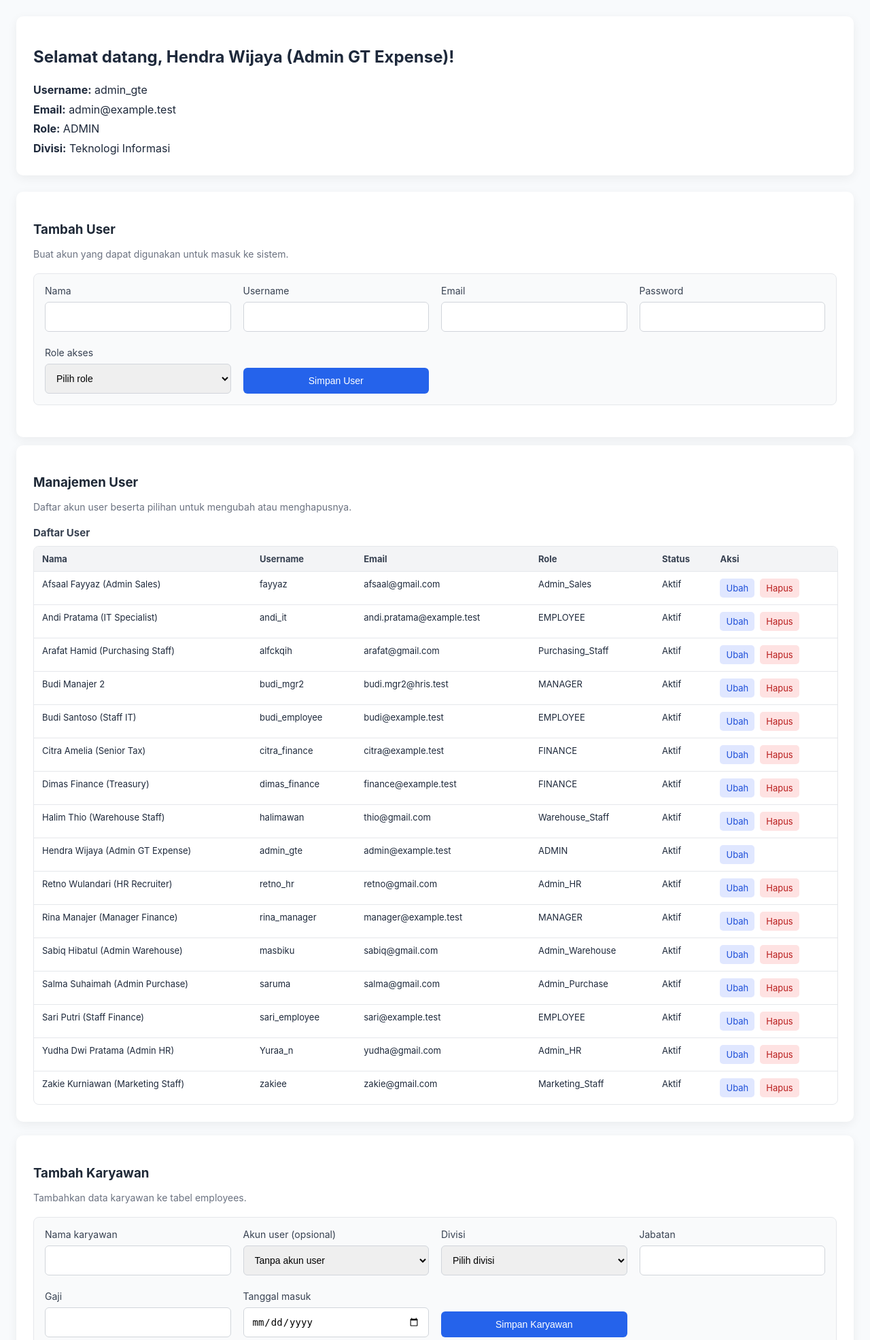
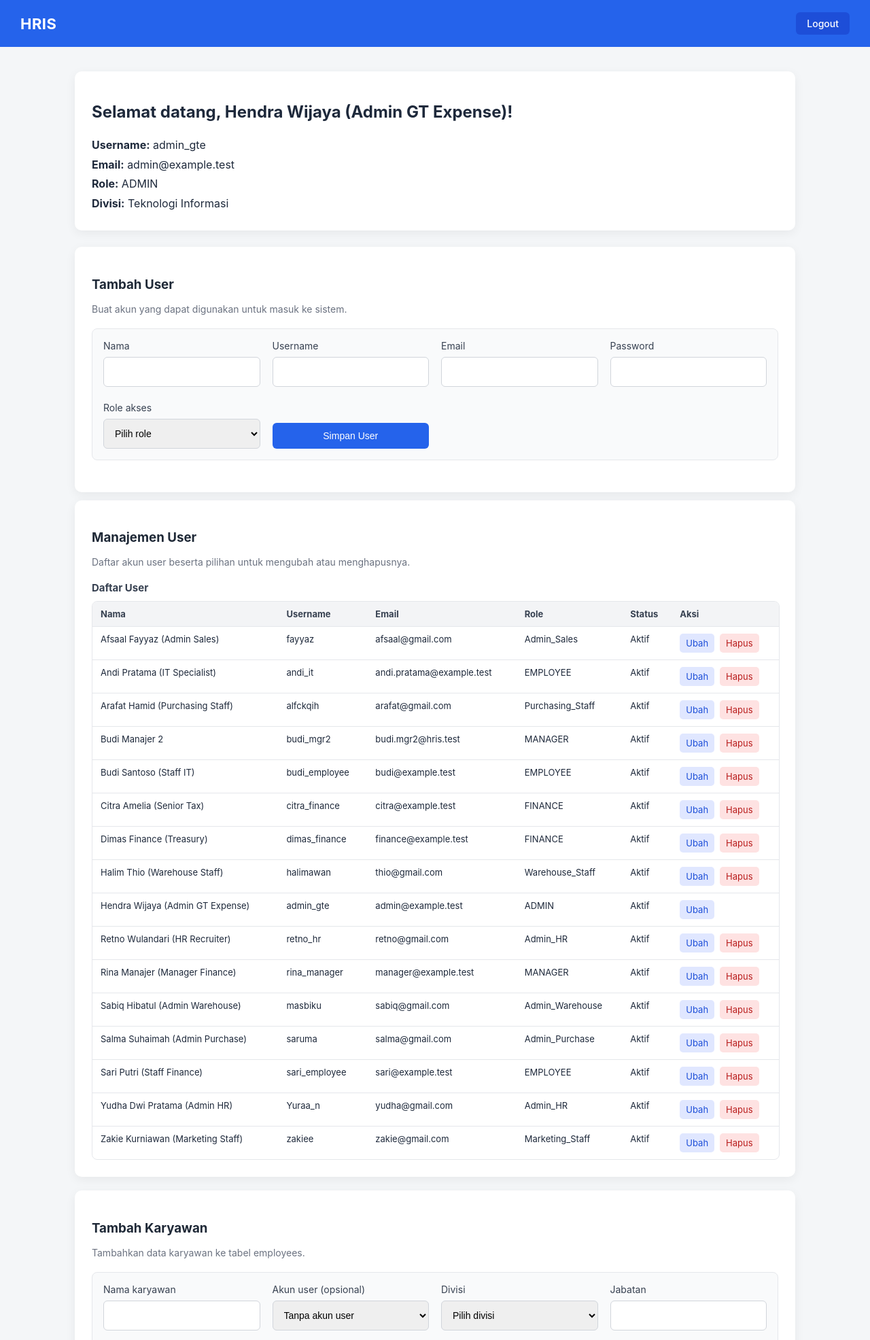
Before and after one commit to Rynfrl/hris, a PHP site: page /dashboard.php in a window 1280 px wide. Shown: the top 1971 px of the page at 68% size. Run offline with PHP 8.4, Linux system fonts and the light colour scheme; a user stored in the database is signed in; data comes from the database, SQL or seed files in the repository; data that the repository does not hold is empty.

Commit message:
feat(hris): add classic solid blue headbar with brand and logout

```diff
--- a/dashboard.php
+++ b/dashboard.php
@@ -104,33 +104,49 @@
     }
     body {
       font-family: -apple-system, BlinkMacSystemFont, "Segoe UI", Roboto, Helvetica, Arial, sans-serif;
-      background: #f8fafc;
+      background: #f4f6f8;
       margin: 0;
       color: #1e293b;
     }
 
-    .hris-layout {
-      min-height: 100vh;
+    .navbar {
+      background: #2563eb;
+      color: white;
+      padding: 18px 30px;
       display: flex;
-      flex-direction: column;
-      width: 100%;
-      margin: 0;
-      padding: 0;
-      background: #f8fafc;
+      justify-content: space-between;
+      align-items: center;
+      box-sizing: border-box;
     }
 
-    .hris-main {
-      flex: 1;
-      min-width: 0;
-      display: flex;
-      flex-direction: column;
-      width: 100%;
+    .navbar h2 {
+      margin: 0;
+      font-size: 22px;
+      font-weight: 700;
+      color: #ffffff;
+      letter-spacing: 0.02em;
+    }
+
+    .logout {
+      color: white;
+      text-decoration: none;
+      background: #1d4ed8;
+      padding: 8px 16px;
+      border-radius: 6px;
+      font-size: 14px;
+      font-weight: 500;
+      transition: background 0.15s ease;
+      display: inline-block;
+    }
+
+    .logout:hover {
+      background: #1e40af;
     }
 
     .container {
-      max-width: 1400px;
-      margin: 24px auto 48px;
-      padding: 0 24px;
+      max-width: 1100px;
+      margin: 36px auto 50px;
+      padding: 0 20px;
       width: 100%;
       box-sizing: border-box;
     }
@@ -369,11 +385,13 @@
 </head>
 
 <body>
-  <div class="hris-layout">
-    <!-- Main Content Area -->
-    <main class="hris-main">
-      <div class="container" id="dashboard">
-        <div class="welcome-card">
+  <div class="navbar">
+    <h2>HRIS</h2>
+    <a href="logout.php" class="logout">Logout</a>
+  </div>
+
+  <div class="container" id="dashboard">
+    <div class="welcome-card">
           <h2>
             Selamat datang, <?= htmlspecialchars($_SESSION['name']) ?>!
           </h2>
@@ -811,8 +829,6 @@
     <?php else: ?>
       <p class="admin-note">Formulir operasional hanya tersedia untuk akun Admin.</p>
     <?php endif; ?>
-      </div><!-- /.container -->
-    </main><!-- /.hris-main -->
-  </div><!-- /.hris-layout -->
+  </div><!-- /.container -->
 </body>
 </html>
```
Also changed, not shown: tests/test_hris_header_removal.php (+4 -1 lines), tests/test_hris_sidebar_removal.php (+1 -1 lines).
